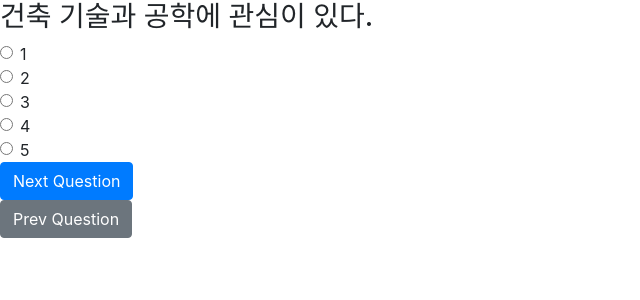
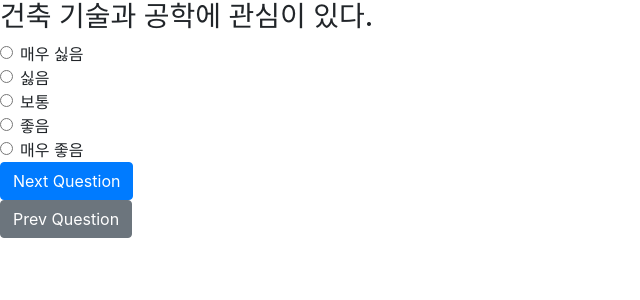
Before and after one commit to Ruby-Enthusiast/hack, a Django app: page /polls/1/ in a window 1280 px wide. Shown: the part 56-356 px from the top of the page, without its empty margins (0-640 px from the left). Run offline with Django 4.2, Linux system fonts and the light colour scheme; data comes from the database, SQL or seed files in the repository; both versions use the stored data as it was after the commit.

Commit message:
Hackathon Frontend

```diff
--- a/polls/urls.py
+++ b/polls/urls.py
@@ -1,11 +1,11 @@
 # urls.py
 
 from django.urls import path
-from .views import PollView, submit_answers
+from .views import PollView, ResultView
 
 app_name = 'polls'
 
 urlpatterns = [
     path('<int:question_id>/', PollView.as_view(), name='poll'),
-    path('submit_answers/', submit_answers, name='submit_answers'),
+    path('submit_answers/', ResultView.as_view()    , name='submit_answers'),
 ]
--- a/polls/views.py
+++ b/polls/views.py
@@ -1,5 +1,6 @@
 from django.shortcuts import render, get_object_or_404
 from django.views import View
+from django.db import models
 from django.http import HttpResponseRedirect
 from django.urls import reverse
 from .models import Question, Choice, CsvData
@@ -39,9 +40,10 @@ class PollView(View):
                 )
 
         # Determine the next question ID
-        next_question_id = min(50, int(question_id) + 1)
+        total_questions = Question.objects.count()
+        next_question_id = min(total_questions, int(question_id) + 1)
 
-        if next_question_id <= 50:
+        if next_question_id < total_questions:
             # If there are more questions, go to the next question
             return HttpResponseRedirect(reverse('polls:poll', args=[next_question_id]))
         else:
@@ -50,7 +52,22 @@ class PollView(View):
 
         return render(request, self.template_name, {'question': question, 'question_id': question_id})
 
+class ResultView(View):
+    template_name = 'result.html'
 
-def submit_answers(request):
-    # Implement logic to process and store all user answers
-    return render(request, 'submit_answers.html')
+    def get(self, request):
+        # Get the aggregated data from the Choice model
+        aggregated_data = Choice.objects.values('choice_code').annotate(total_value=models.Sum('choice_value'))
+
+        # Create a dictionary {choice_code: total_value}
+        result_dict = {entry['choice_code']: entry['total_value'] for entry in aggregated_data}
+
+        # Sort the dictionary by total_value in descending order
+        sorted_result = dict(sorted(result_dict.items(), key=lambda item: item[1], reverse=True))
+
+        context = {
+            'sorted_result': sorted_result,
+            'aggregated_data': aggregated_data,
+        }
+
+        return render(request, self.template_name, context)
--- a/templates/index.html
+++ b/templates/index.html
@@ -38,27 +38,27 @@
 
     <div class="form-check">
         <input class="form-check-input" type="radio" name="question_{{ question_id }}" value="1" id="choice1" required>
-        <label class="form-check-label" for="choice1">1</label>
+        <label class="form-check-label" for="choice1">매우 싫음</label>
     </div>
 
     <div class="form-check">
         <input class="form-check-input" type="radio" name="question_{{ question_id }}" value="2" id="choice2" required>
-        <label class="form-check-label" for="choice2">2</label>
+        <label class="form-check-label" for="choice2">싫음</label>
     </div>
 
     <div class="form-check">
         <input class="form-check-input" type="radio" name="question_{{ question_id }}" value="3" id="choice3" required>
-        <label class="form-check-label" for="choice3">3</label>
+        <label class="form-check-label" for="choice3">보통</label>
     </div>
 
     <div class="form-check">
         <input class="form-check-input" type="radio" name="question_{{ question_id }}" value="4" id="choice4" required>
-        <label class="form-check-label" for="choice4">4</label>
+        <label class="form-check-label" for="choice4">좋음</label>
     </div>
 
     <div class="form-check">
         <input class="form-check-input" type="radio" name="question_{{ question_id }}" value="5" id="choice5" required>
-        <label class="form-check-label" for="choice5">5</label>
+        <label class="form-check-label" for="choice5">매우 좋음</label>
     </div>
 
     <button type="submit" class="btn btn-primary">Next Question</button>
```
Also changed, not shown: templates/result.html (added, +20 -0 lines), db.sqlite3.
